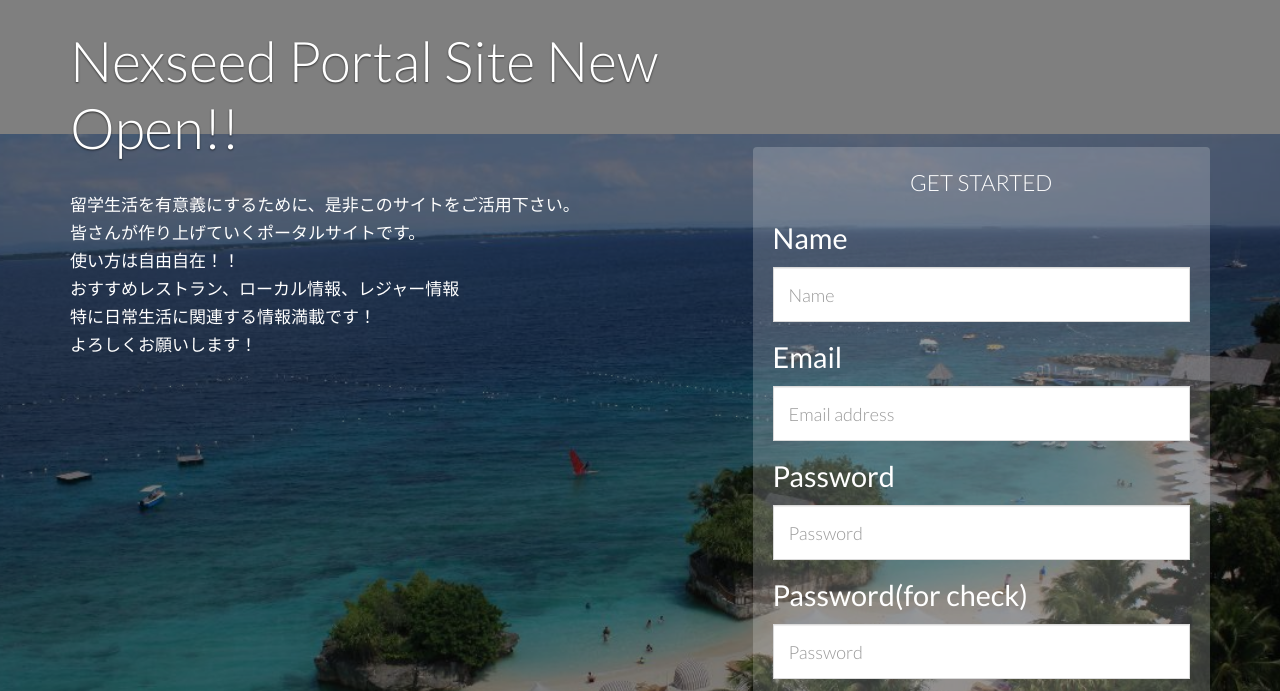
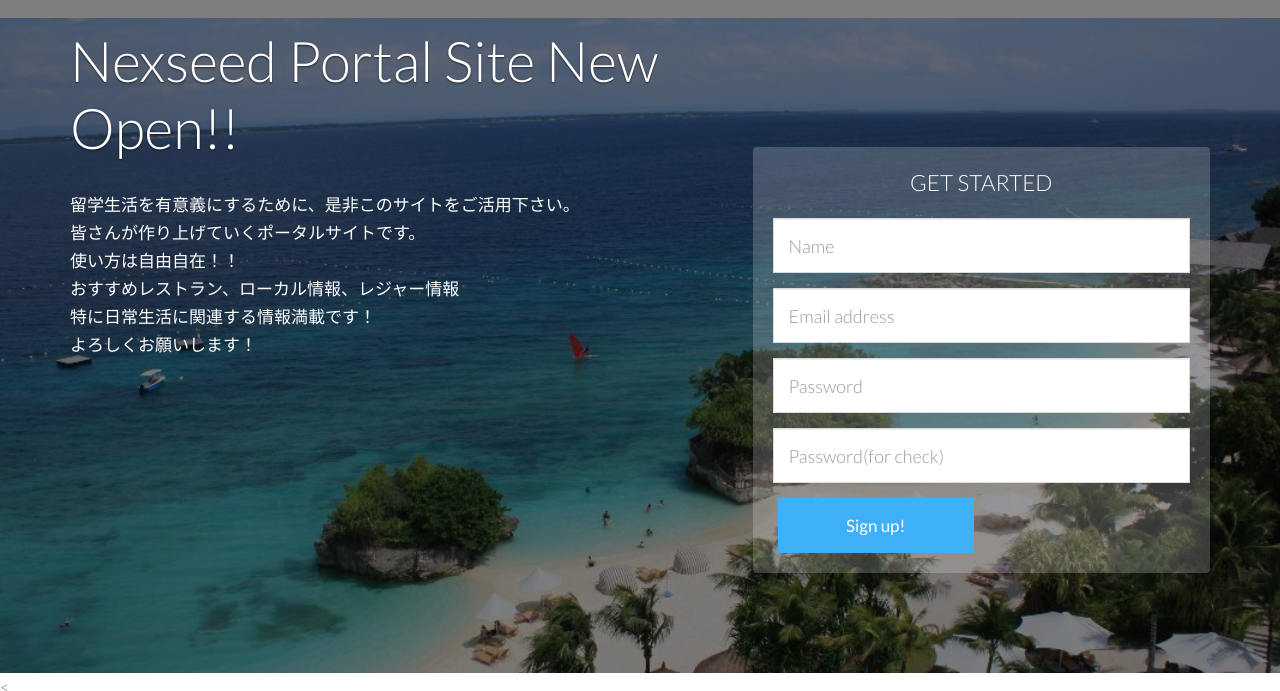
Before and after one commit to k-nish/nexseed-portal, a plain HTML site: page backyard/index_regist.html in a window 1280 px wide. Shown: the part 53-744 px from the top of the page. Drawn offline with Linux system fonts and the light colour scheme.

Commit message:
各ボックスの名前をコメントアウト

```diff
--- a/backyard/index_regist.html
+++ b/backyard/index_regist.html
@@ -45,7 +45,9 @@
 	 		<!-- NAVIGATION -->
 			  <div id="navbar-scroll" class="collapse navbar-collapse navbar-backyard navbar-right">
 				<ul class="nav navbar-nav">
-					<li><a href="#intro">TOP</a></li>
+					<li><a href="#intro">TOP</a>
+					<!-- <button type="button" class="btn btn-danger">TOP</button> -->
+				    </li>
 				</ul>
 			  </div>
 		</div>
@@ -93,20 +95,20 @@
 						<input type="hidden" name="u" value="503bdae81fde8612ff4944435">
 						<input type="hidden" name="id" value="bfdba52708">
 							<div class="form-group">
-								<h2>Name</h2>
+								<!-- <h3>Name</h3> -->
 								<input class="form-control input-lg" name="name" type="text" placeholder="Name" required>
 							</div>
 							<div class="form-group">
-								<h2>Email</h2>
+								<!-- <h3>Email</h3> -->
 								<input class="form-control input-lg" name="Email" type="text" placeholder="Email address" required>
 							</div>
 							<div class="form-group">
-								<h2>Password</h2>
+								<!-- <h3>Password</h3> -->
 								<input class="form-control input-lg" name="password1" type="text" placeholder="Password" required>
 							</div>
 							<div class="form-group">
-								<h2>Password(for check)</h2>
-								<input class="form-control input-lg" name="password2" type="text" placeholder="Password" required>
+								<!-- <h3>Password(for check)</h3> -->
+								<input class="form-control input-lg" name="password2" type="text" placeholder="Password(for check)" required>
 							</div>
 							<div class="form-group last">
 								<!-- <input type="submit" class="btn btn-warning btn-block btn-lg" value="Register" style="margin-left:5px; float:left;"> -->
```
Also changed, not shown: backyard/check_regist.html (+3 -3 lines).
